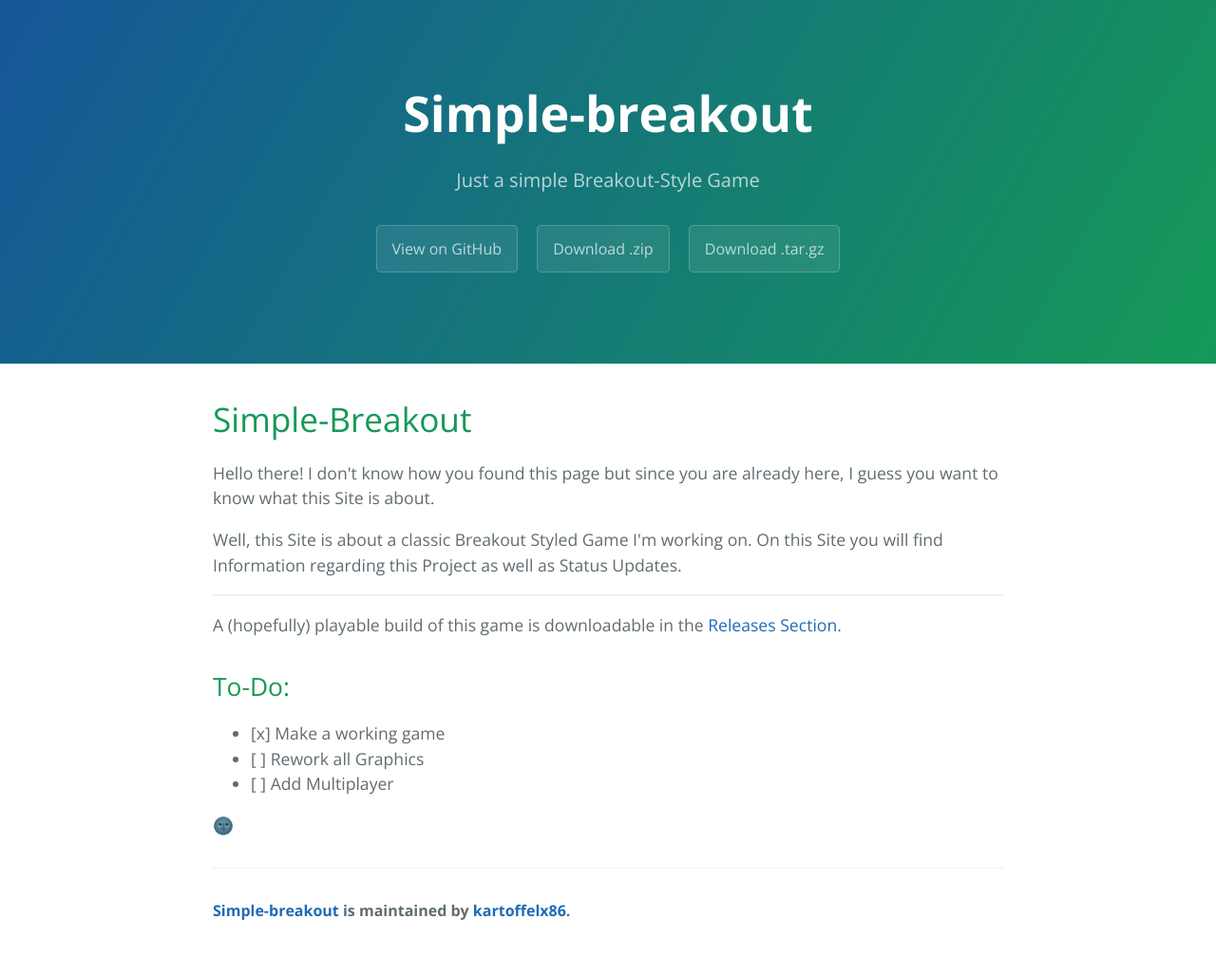
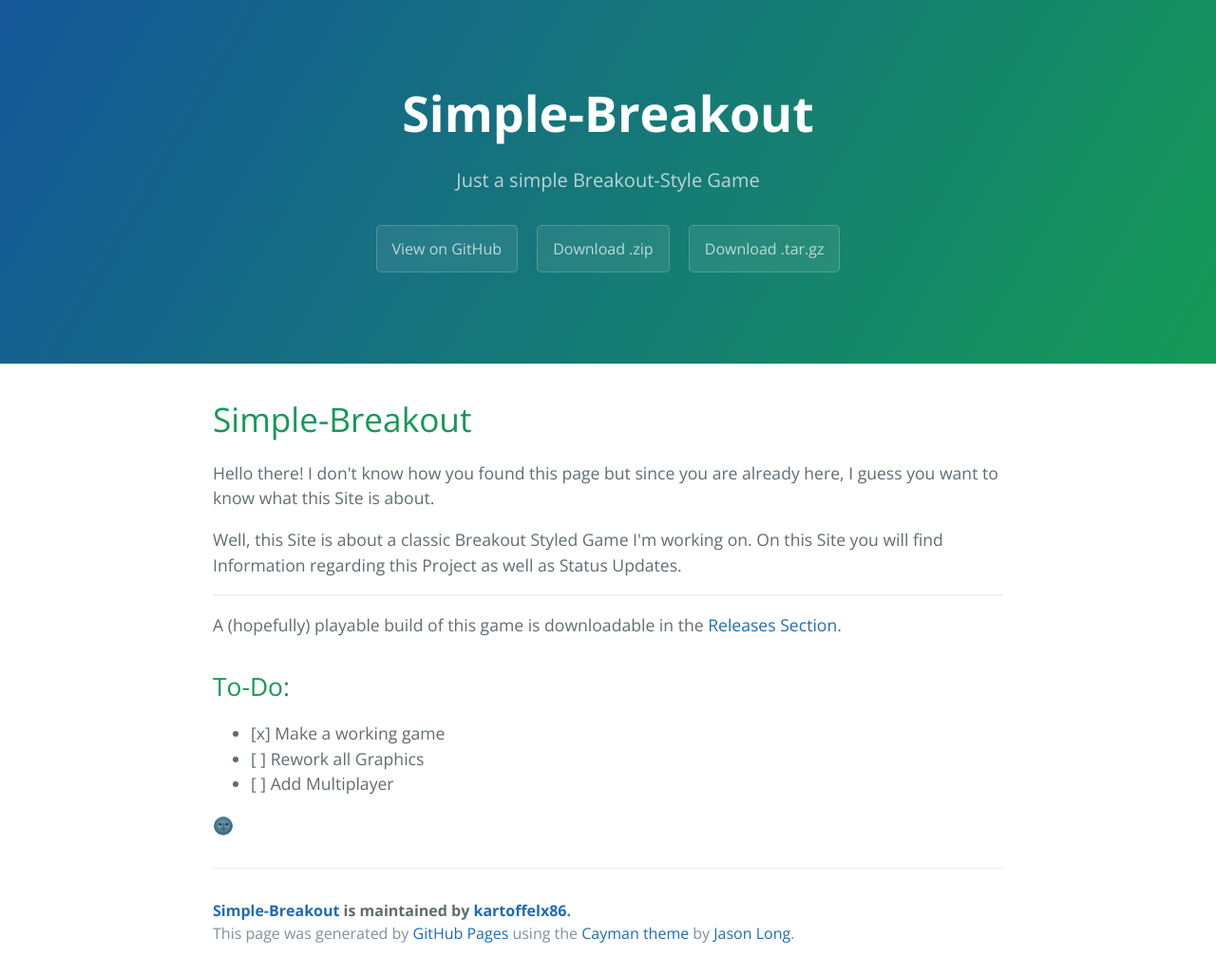
Before and after one commit to nailujx86/Simple-Breakout, a plain HTML site: page index.html in a window 1280 px wide. Shown: the whole page at 95% size. Before the commit the page ends 1003 px from the top, so only its background shows below. Drawn offline with nearby package versions, Linux system fonts and the light colour scheme.

Commit message:
Create gh-pages branch via GitHub

```diff
--- a/index.html
+++ b/index.html
@@ -2,7 +2,7 @@
 <html lang="en-us">
   <head>
     <meta charset="UTF-8">
-    <title>Simple-breakout by kartoffelx86</title>
+    <title>Simple-Breakout by kartoffelx86</title>
     <meta name="viewport" content="width=device-width, initial-scale=1">
     <link rel="stylesheet" type="text/css" href="stylesheets/normalize.css" media="screen">
     <link href='https://fonts.googleapis.com/css?family=Open+Sans:400,700' rel='stylesheet' type='text/css'>
@@ -11,7 +11,7 @@
   </head>
   <body>
     <section class="page-header">
-      <h1 class="project-name">Simple-breakout</h1>
+      <h1 class="project-name">Simple-Breakout</h1>
       <h2 class="project-tagline">Just a simple Breakout-Style Game</h2>
       <a href="https://github.com/kartoffelx86/Simple-Breakout" class="btn">View on GitHub</a>
       <a href="https://github.com/kartoffelx86/Simple-Breakout/zipball/master" class="btn">Download .zip</a>
@@ -43,8 +43,9 @@ I don't know how you found this page but since you are already here, I guess you
 <p><g-emoji alias="new_moon_with_face" fallback-src="https://assets-cdn.github.com/images/icons/emoji/unicode/1f31a.png">🌚</g-emoji></p>
 
       <footer class="site-footer">
-        <span class="site-footer-owner"><a href="https://github.com/kartoffelx86/Simple-Breakout">Simple-breakout</a> is maintained by <a href="https://github.com/kartoffelx86">kartoffelx86</a>.</span>
+        <span class="site-footer-owner"><a href="https://github.com/kartoffelx86/Simple-Breakout">Simple-Breakout</a> is maintained by <a href="https://github.com/kartoffelx86">kartoffelx86</a>.</span>
 
+        <span class="site-footer-credits">This page was generated by <a href="https://pages.github.com">GitHub Pages</a> using the <a href="https://github.com/jasonlong/cayman-theme">Cayman theme</a> by <a href="https://twitter.com/jasonlong">Jason Long</a>.</span>
       </footer>
 
     </section>
--- a/params.json
+++ b/params.json
@@ -1,5 +1,5 @@
 {
-  "name": "Simple-breakout",
+  "name": "Simple-Breakout",
   "tagline": "Just a simple Breakout-Style Game",
   "body": "# Simple-Breakout\r\nHello there!\r\nI don't know how you found this page but since you are already here, I guess you want to know what this Site is about.\r\n  \r\nWell, this Site is about a classic Breakout Styled Game I'm working on. On this Site you will find Information regarding this Project as well as Status Updates.\r\n\r\n***\r\n\r\nA (hopefully) playable build of this game is downloadable in the [Releases Section](https://github.com/kartoffelx86/Simple-Breakout/releases).\r\n\r\n## To-Do:\r\n- [x] Make a working game\r\n- [ ] Rework all Graphics\r\n- [ ] Add Multiplayer\r\n\r\n:new_moon_with_face:",
   "note": "Don't delete this file! It's used internally to help with page regeneration."
```
